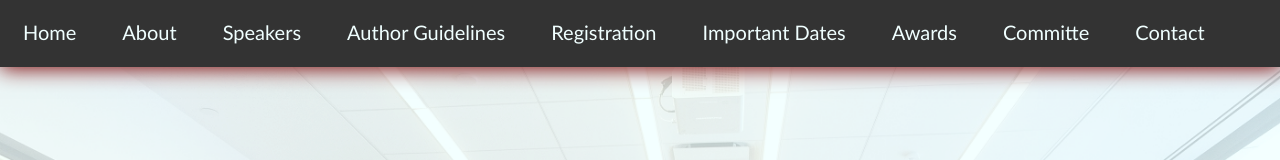
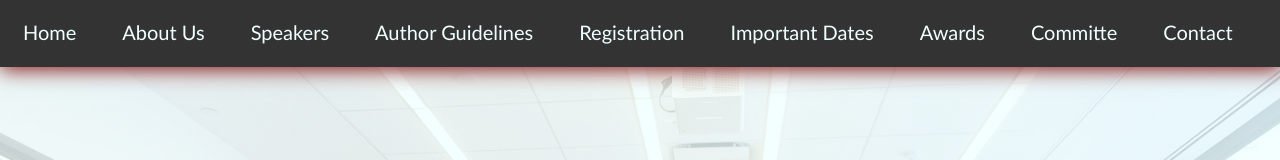
Before and after one commit to asishtech/icafd, a plain HTML site: page index.html in a window 1280 px wide. Shown: the top 160 px of the page. Drawn offline with Linux system fonts and the light colour scheme.

Commit message:
Add files via upload

```diff
--- a/index.html
+++ b/index.html
@@ -25,7 +25,7 @@
 
   <div class="topnav" id="myTopnav">
     <a href="#home">Home</a>
-    <a href="#about">About</a>
+    <a href="#about">About Us</a>
     <a href="#speakers">Speakers</a>
     <a href="#author">Author Guidelines</a>
     <a href="#registration">Registration</a>
@@ -419,8 +419,9 @@
 
 
 
-      <h4>Link for ICAFD-2020 Conference payment gateway: <br> <a href="http://vtop1.vitap.ac.in:8080/icafd/Conferenceinitial"
-          target="blank">http://vtop1.vitap.ac.in: 8080/icafd/Conferenceinitial</a>
+      <h4>Link for ICAFD-2020 Conference payment gateway: <br> <a
+          href="http://vtop1.vitap.ac.in:8080/icafd/Conferenceinitial" target="blank">http://vtop1.vitap.ac.in:
+          8080/icafd/Conferenceinitial</a>
       </h4>
     </center>
   </section>
```
